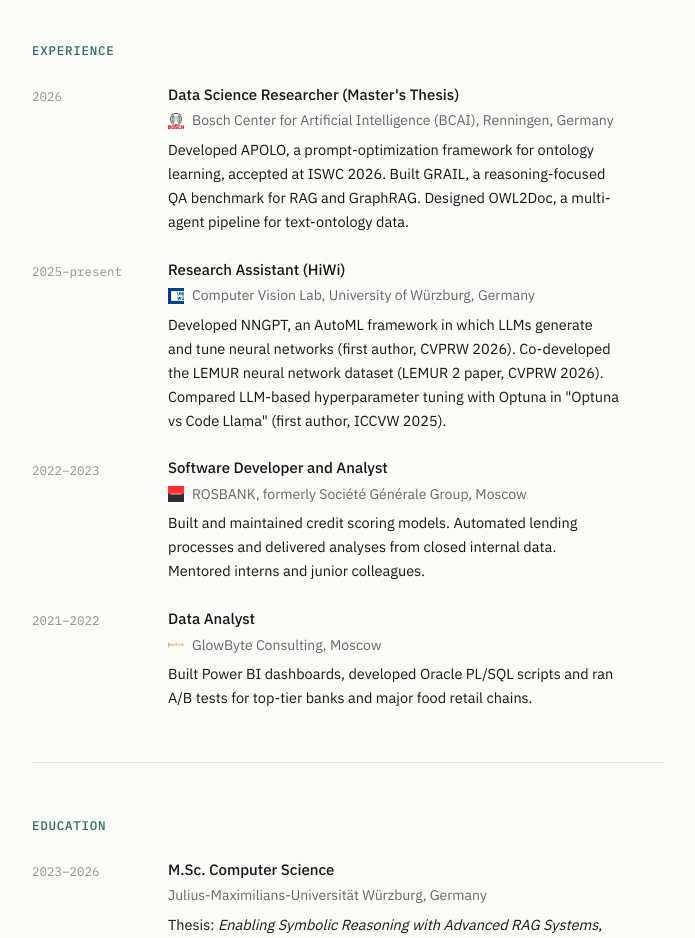
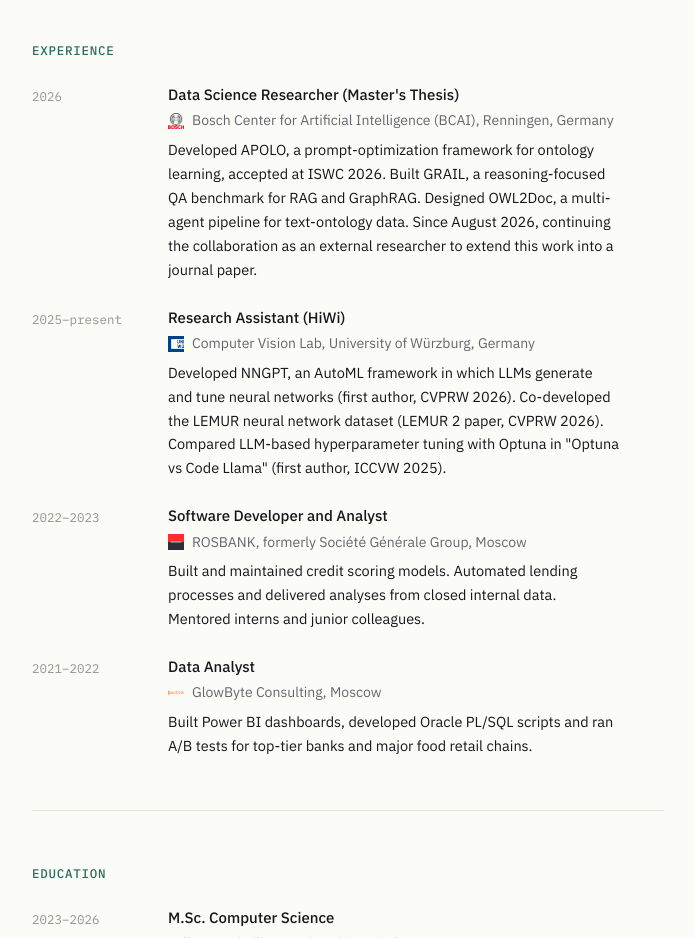
Before and after one commit to mind2cloud/mind2cloud.github.io, a plain HTML site: page index.html in a window 1280 px wide. Shown: the part 1600-2538 px from the top of the page, without its empty margins (292-987 px from the left). Drawn offline with Linux system fonts and the light colour scheme.

Commit message:
Updated experience section text

```diff
--- a/index.html
+++ b/index.html
@@ -247,7 +247,7 @@
       <div class="exp-what">
         <p class="exp-role">Data Science Researcher (Master's Thesis)</p>
         <p class="exp-org"><span class="org-logo" aria-hidden="true"><img src="images/bosch_vertical.png" alt=""></span>Bosch Center for Artificial Intelligence (BCAI), Renningen, Germany</p>
-        <p class="exp-desc">Developed APOLO, a prompt-optimization framework for ontology learning, accepted at ISWC 2026. Built GRAIL, a reasoning-focused QA benchmark for RAG and GraphRAG. Designed OWL2Doc, a multi-agent pipeline for text-ontology data.</p>
+        <p class="exp-desc">Developed APOLO, a prompt-optimization framework for ontology learning, accepted at ISWC 2026. Built GRAIL, a reasoning-focused QA benchmark for RAG and GraphRAG. Designed OWL2Doc, a multi-agent pipeline for text-ontology data. Since August 2026, continuing the collaboration as an external researcher to extend this work into a journal paper.</p>
       </div>
     </li>
     <li class="exp">
```
